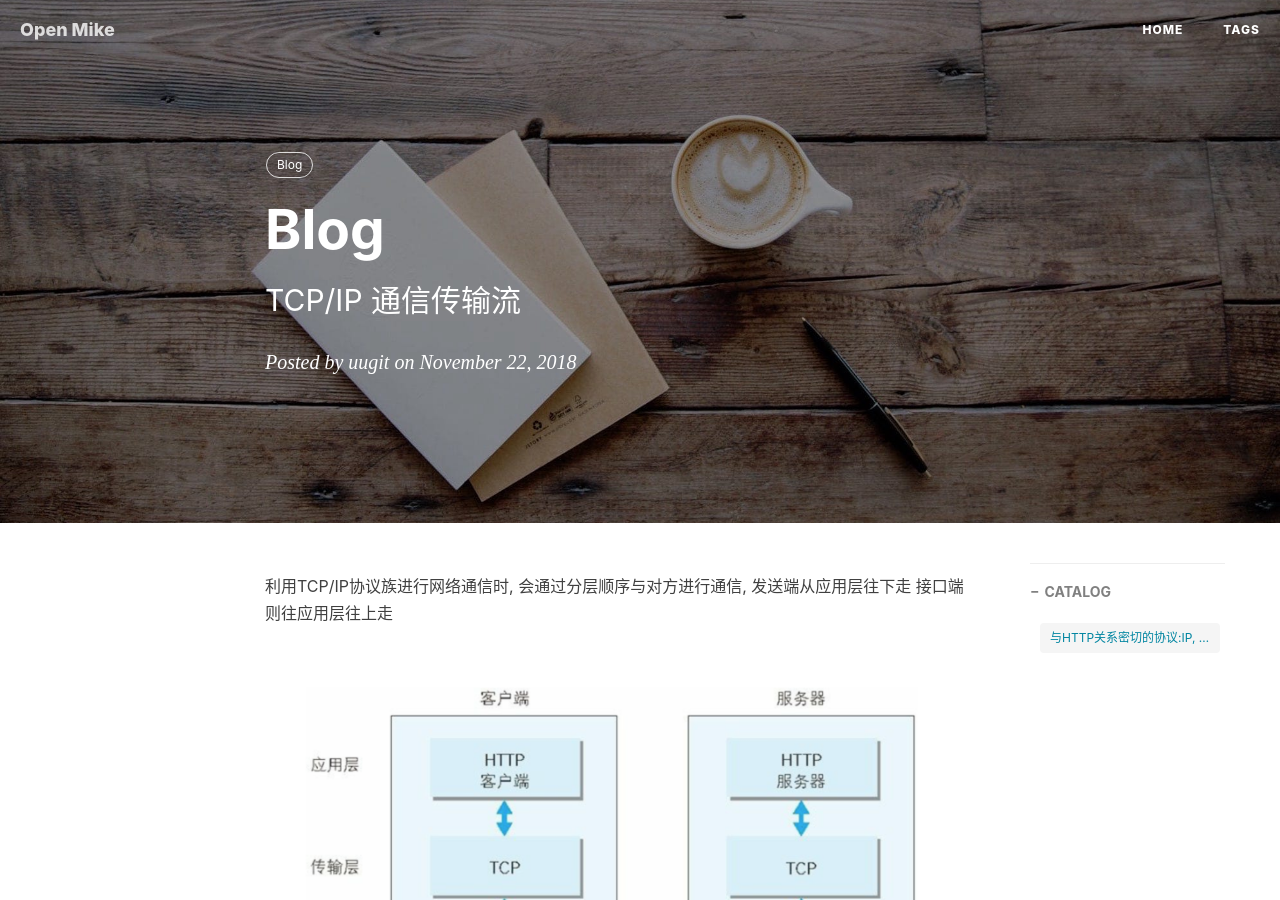
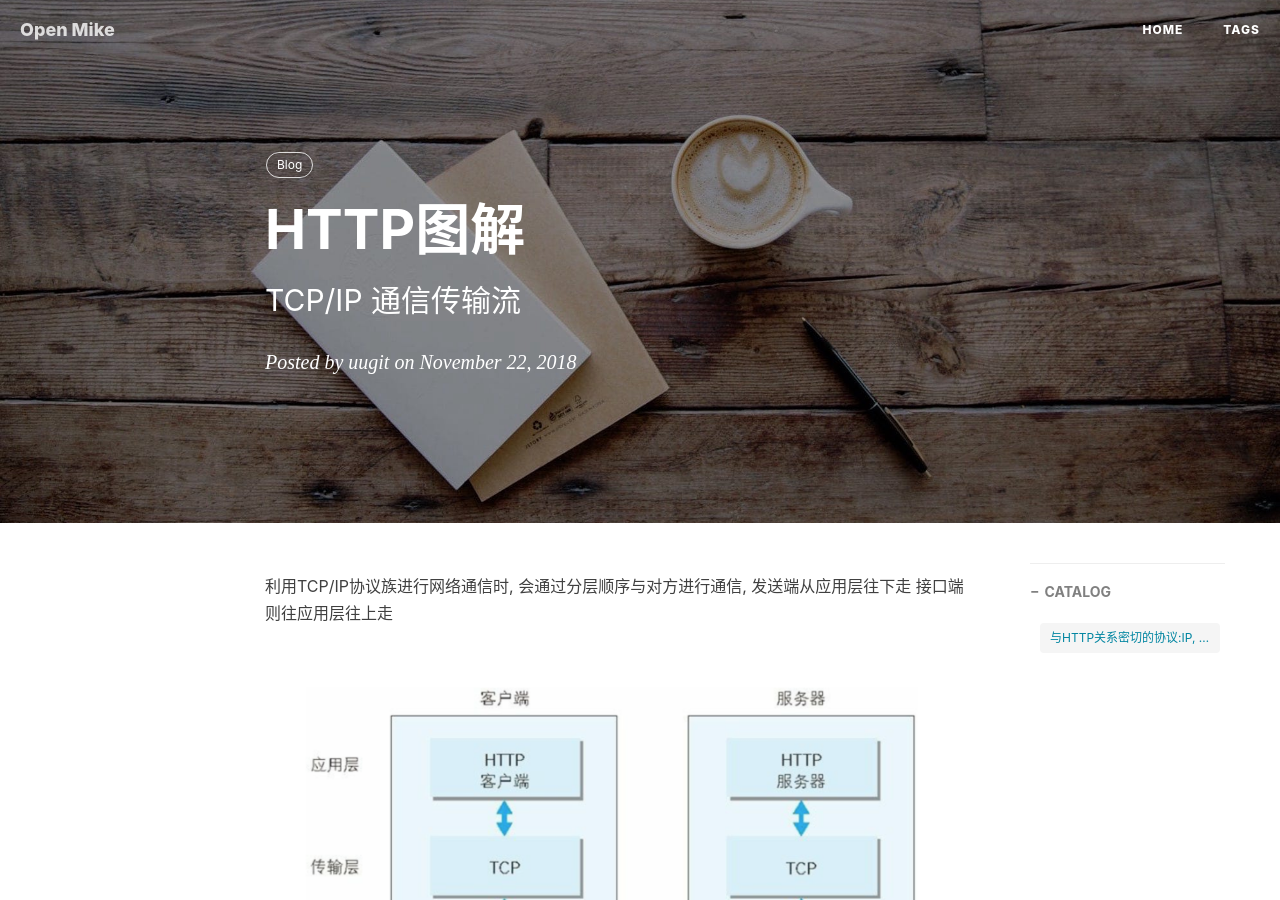
Before and after one commit to uugit/uugit.github.io, a Jekyll site: the page built from _posts/2016-11-19-图解HTTP_0.md, in a window 1280 px wide and 900 px high. Built offline with Jekyll 4.4.1, drawn with Linux system fonts in a browser that asks for light colours; nearby versions of some CDN libraries; comment, search, counter and statistics services are not loaded.

Commit message:
title update
title update

```diff
--- a/_posts/2016-11-19-图解HTTP_0.md
+++ b/_posts/2016-11-19-图解HTTP_0.md
@@ -1,6 +1,6 @@
 ---
 layout:     post
-title:      Blog
+title:      HTTP图解
 subtitle:   TCP/IP 通信传输流
 date:       2018-11-22
 author:     uugit
```
